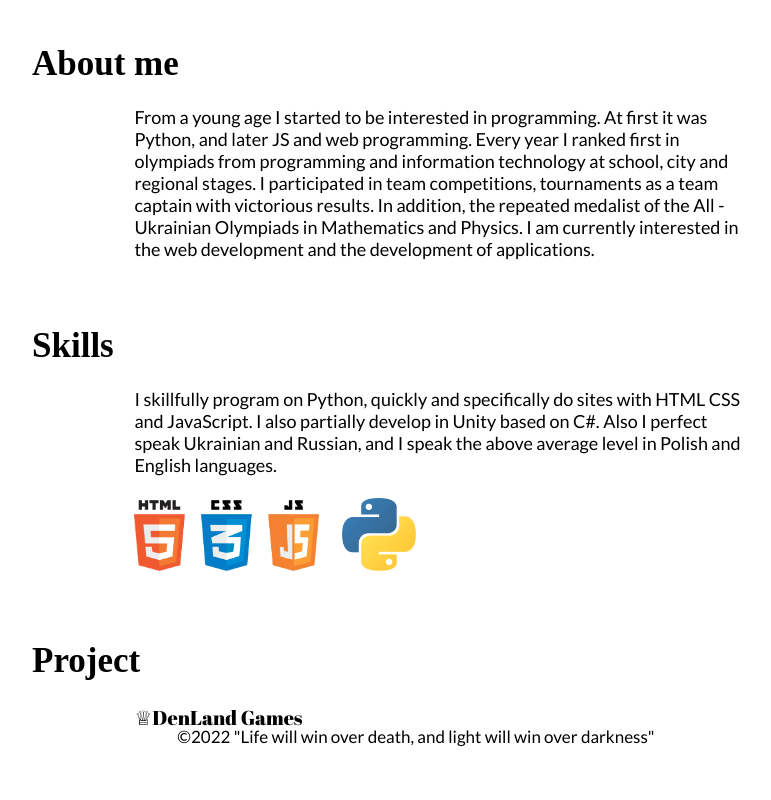
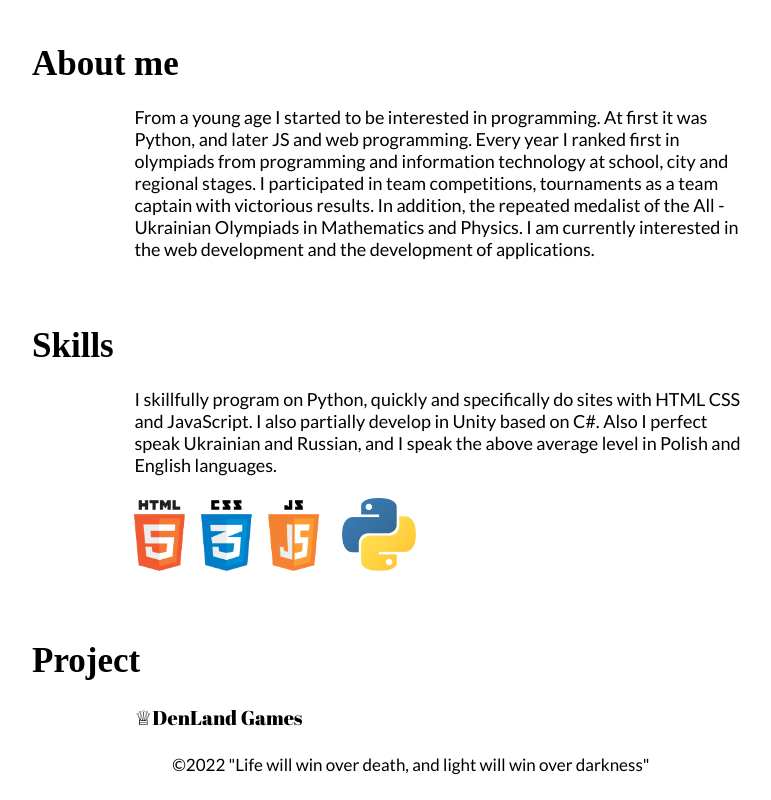
Before and after one commit to DenysMaiko/portfolio, a plain HTML site: page index.html in a window 1280 px wide. Shown: the part 854-1654 px from the top of the page, without its empty margins (224-995 px from the left). Drawn offline with Linux system fonts and the light colour scheme; a web font is replaced by a local one.

Commit message:
Невеличке оновлення (оптимізація)

```diff
--- a/css/main.css
+++ b/css/main.css
@@ -35,11 +35,13 @@ h1{
 	display: block;
 }
 #footer{
-	display: block;
+	width:100%;
 	text-align: center;
 	font-size: 17px;
-	margin-bottom: 10px;
 	font-family: 'Lato', sans-serif;
+	padding-bottom: 10px;
+	margin-left: -13%;
+	height:28px;
 }
 /*#navi{
 	margin-top: 50px;
--- a/index.html
+++ b/index.html
@@ -74,12 +74,10 @@
 			<a href="https://denlandgames.github.io/">♕DenLand Games</a>
 				<br>
 				<br>
-				<br>
-				<br>
 			</div>
 		</section>
-	</div>
-	<div id="aside"></div>
-	<div id="footer"> ©2022 "Life will win over death, and light will win over darkness"</div>
+		<div id="footer">©2022 "Life will win over death, and light will win over darkness"</div>
+</div>
+
 </body>
 </html>
```
